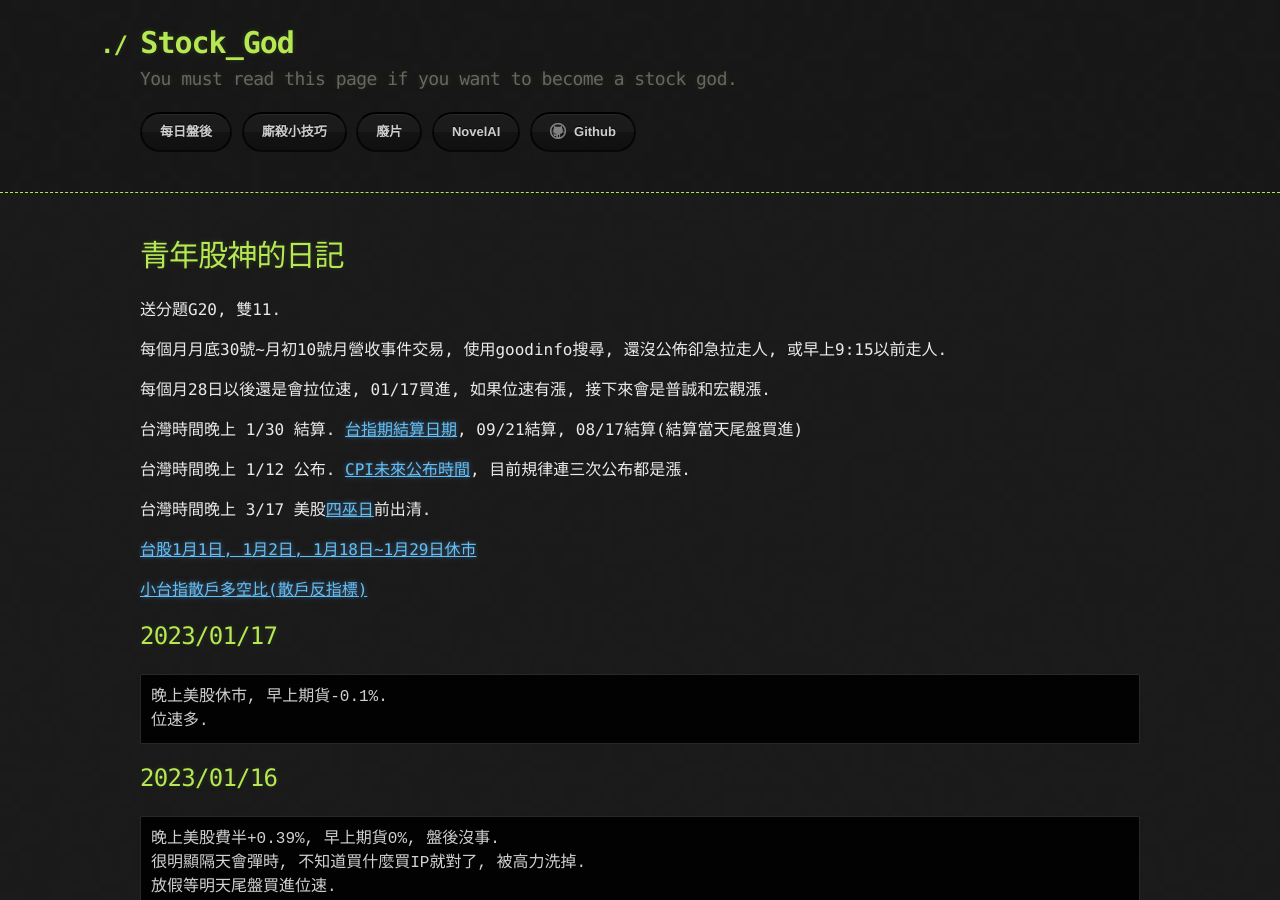
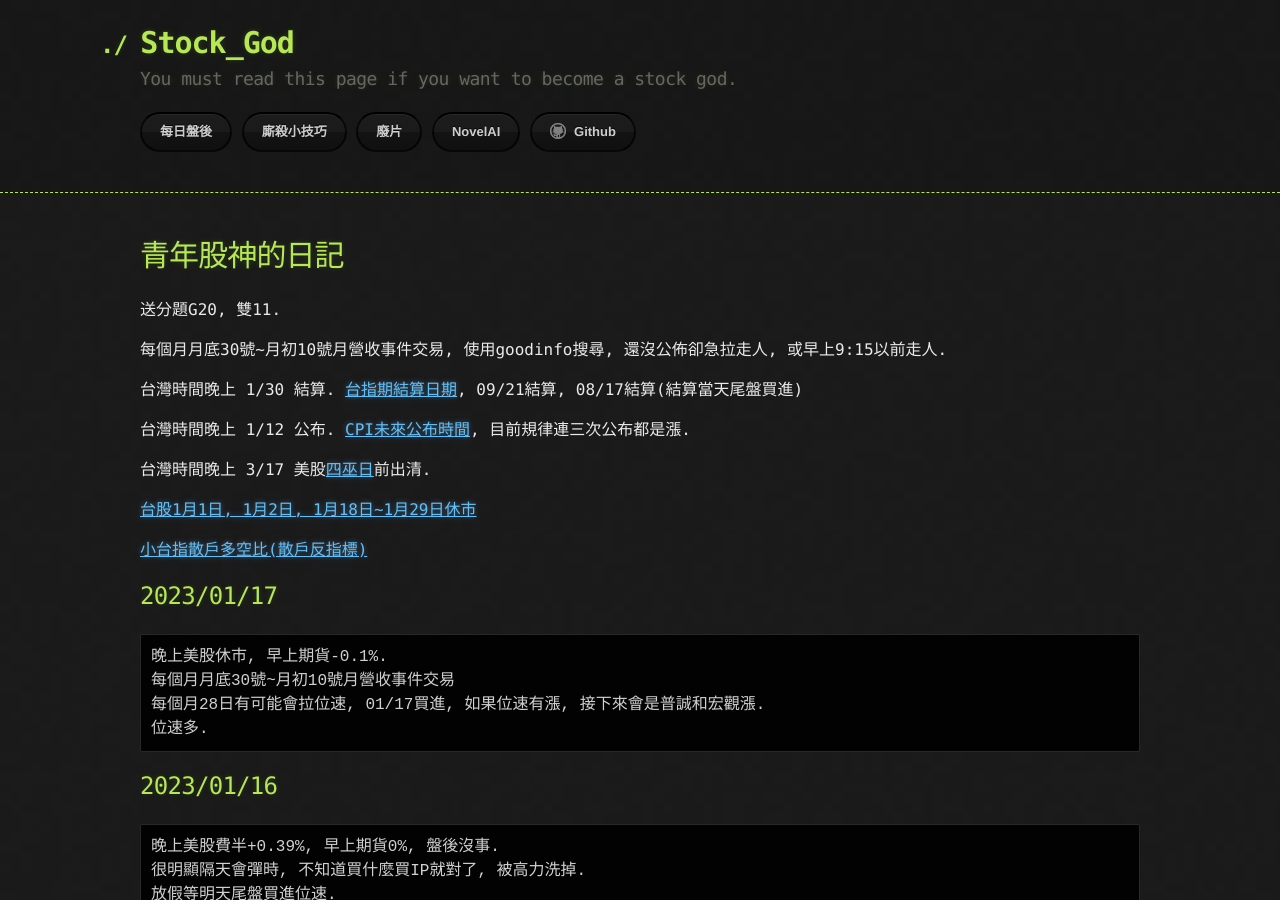
Before and after one commit to lepg5487/Stock_God, a Jekyll site: the page built from index.md, in a window 1280 px wide and 900 px high. Built offline with Jekyll 4.4.1, drawn with Linux system fonts in a browser that asks for light colours; our own code applies the rules of GitHub Pages for plain Markdown files.

Commit message:
Update index.md

````diff
--- a/index.md
+++ b/index.md
@@ -8,8 +8,6 @@ layout: testlayouts
 
 每個月月底30號~月初10號月營收事件交易, 使用goodinfo搜尋, 還沒公佈卻急拉走人, 或早上9:15以前走人.
 
-每個月28日以後還是會拉位速, 01/17買進, 如果位速有漲, 接下來會是普誠和宏觀漲.
-
 台灣時間晚上 1/30 結算. [台指期結算日期](https://www.taifex.com.tw/file/taifex/CHINESE/4/2023Calendar_cv1.pdf), 09/21結算, 08/17結算(結算當天尾盤買進)
 
 台灣時間晚上 1/12 公布. [CPI未來公布時間](https://hk.investing.com/economic-calendar/cpi-733), 目前規律連三次公布都是漲.
@@ -23,6 +21,8 @@ layout: testlayouts
 ## 2023/01/17
 ```
 晚上美股休市, 早上期貨-0.1%.
+每個月月底30號~月初10號月營收事件交易
+每個月28日有可能會拉位速, 01/17買進, 如果位速有漲, 接下來會是普誠和宏觀漲.
 位速多.
 ```
 
````
